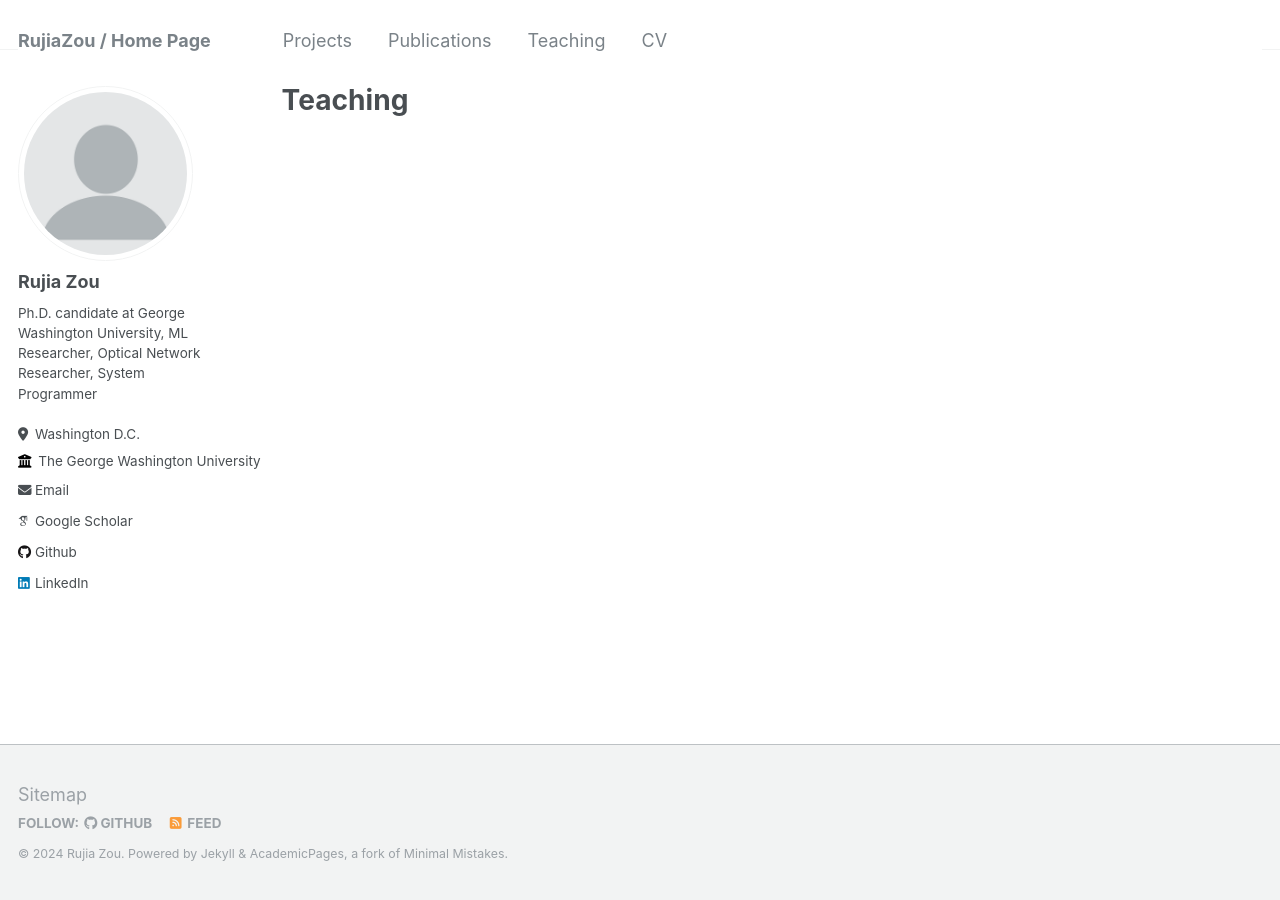
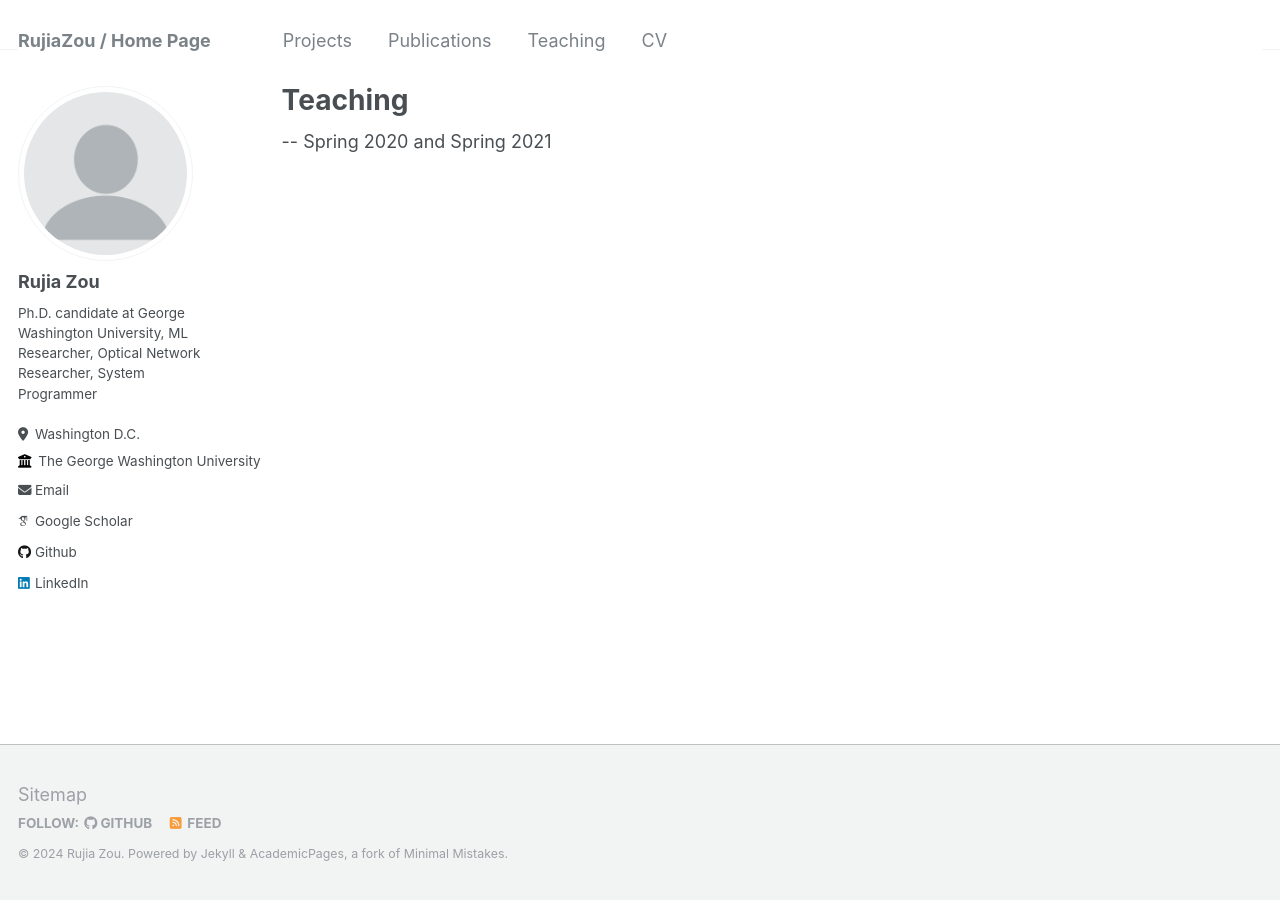
Before and after one commit to RujiaZou/RujiaZou.github.io, a Jekyll site: the page built from _pages/teaching.html, in a window 1280 px wide. Built offline with Jekyll 4.4.1, drawn with Linux system fonts in a browser that asks for light colours; some web fonts are replaced.

Commit message:
Update teaching.html

```diff
--- a/_pages/teaching.html
+++ b/_pages/teaching.html
@@ -6,3 +6,5 @@ author_profile: true
 ---
 
 {% include base_path %}
+
+-- Spring 2020 and Spring 2021
```
